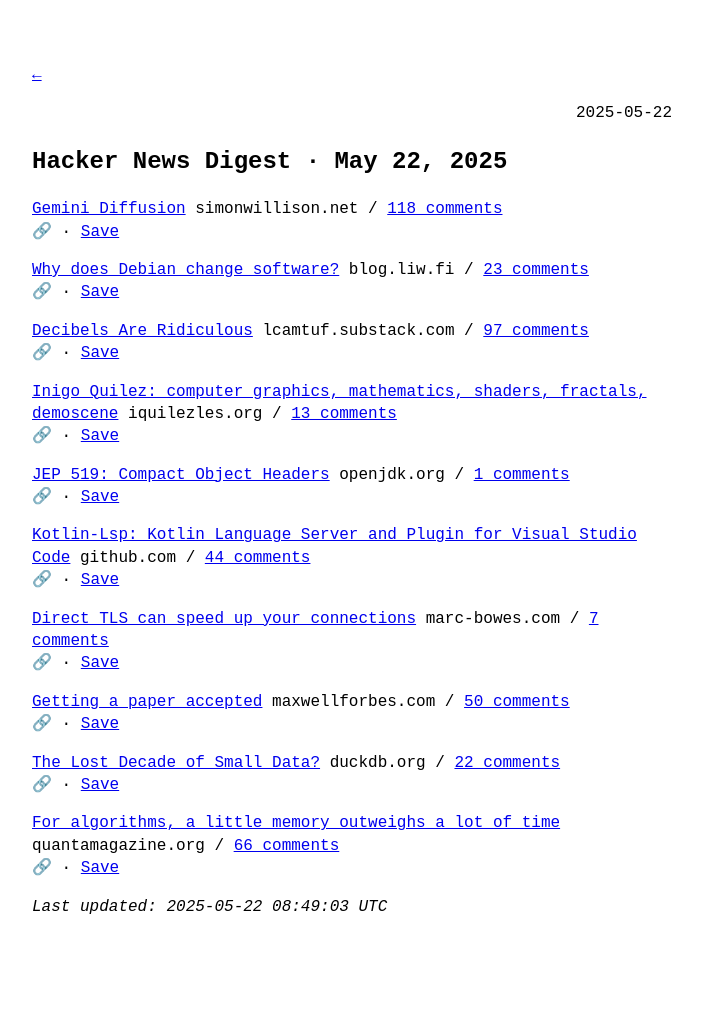
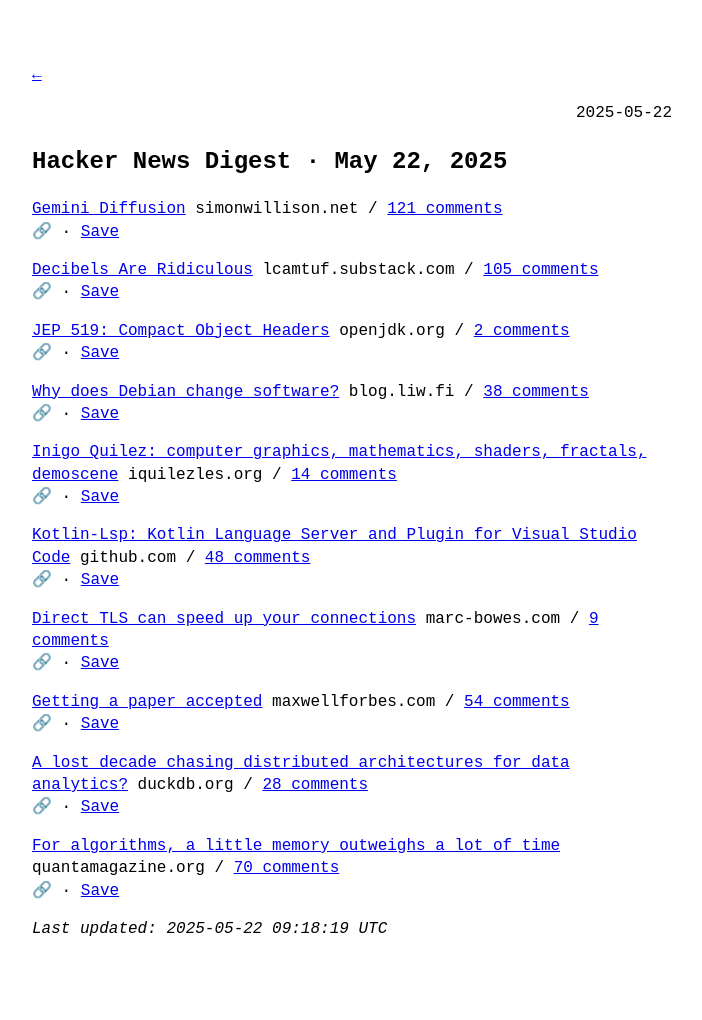
Before and after one commit to syazarilasyraf/hn.syazarilasyraf.com, a Jekyll site: the page built from _posts/2025-05-22-hn.md, in a window 1280 px wide. Shown: the whole page, without its empty margins (288-990 px from the left). Built offline with Jekyll 4.4.1, drawn with Linux system fonts in a browser that asks for light colours; before the commit the page ends 998 px from its top, so only the background shows below that.

```diff
--- a/_posts/2025-05-22-hn.md
+++ b/_posts/2025-05-22-hn.md
@@ -1,38 +1,38 @@
 ---
 title: "Hacker News Digest · May 22, 2025"
-date: 2025-05-22T08:00:00Z
+date: 2025-05-22T09:00:00Z
 layout: post
 ---
 
-[Gemini Diffusion](https://simonwillison.net/2025/May/21/gemini-diffusion/)  simonwillison.net / [118 comments](https://news.ycombinator.com/item?id=44057820)
+[Gemini Diffusion](https://simonwillison.net/2025/May/21/gemini-diffusion/)  simonwillison.net / [121 comments](https://news.ycombinator.com/item?id=44057820)
 🔗 · [Save](https://bookmark.syazarilasyraf.com/bookmarks/new?url=https%3A%2F%2Fsimonwillison.net%2F2025%2FMay%2F21%2Fgemini-diffusion%2F&title=Gemini%20Diffusion)
 
-[Why does Debian change software?](https://blog.liw.fi/posts/2025/why-debian-changes/)  blog.liw.fi / [23 comments](https://news.ycombinator.com/item?id=44059411)
+[Decibels Are Ridiculous](https://lcamtuf.substack.com/p/decibels-are-ridiculous)  lcamtuf.substack.com / [105 comments](https://news.ycombinator.com/item?id=44058778)
+🔗 · [Save](https://bookmark.syazarilasyraf.com/bookmarks/new?url=https%3A%2F%2Flcamtuf.substack.com%2Fp%2Fdecibels-are-ridiculous&title=Decibels%20Are%20Ridiculous)
+
+[JEP 519: Compact Object Headers](https://openjdk.org/jeps/519)  openjdk.org / [2 comments](https://news.ycombinator.com/item?id=44059953)
+🔗 · [Save](https://bookmark.syazarilasyraf.com/bookmarks/new?url=https%3A%2F%2Fopenjdk.org%2Fjeps%2F519&title=JEP%20519%3A%20Compact%20Object%20Headers)
+
+[Why does Debian change software?](https://blog.liw.fi/posts/2025/why-debian-changes/)  blog.liw.fi / [38 comments](https://news.ycombinator.com/item?id=44059411)
 🔗 · [Save](https://bookmark.syazarilasyraf.com/bookmarks/new?url=https%3A%2F%2Fblog.liw.fi%2Fposts%2F2025%2Fwhy-debian-changes%2F&title=Why%20does%20Debian%20change%20software%3F)
 
-[Decibels Are Ridiculous](https://lcamtuf.substack.com/p/decibels-are-ridiculous)  lcamtuf.substack.com / [97 comments](https://news.ycombinator.com/item?id=44058778)
-🔗 · [Save](https://bookmark.syazarilasyraf.com/bookmarks/new?url=https%3A%2F%2Flcamtuf.substack.com%2Fp%2Fdecibels-are-ridiculous&title=Decibels%20Are%20Ridiculous)
-
-[Inigo Quilez: computer graphics, mathematics, shaders, fractals, demoscene](https://iquilezles.org/articles/)  iquilezles.org / [13 comments](https://news.ycombinator.com/item?id=44020107)
+[Inigo Quilez: computer graphics, mathematics, shaders, fractals, demoscene](https://iquilezles.org/articles/)  iquilezles.org / [14 comments](https://news.ycombinator.com/item?id=44020107)
 🔗 · [Save](https://bookmark.syazarilasyraf.com/bookmarks/new?url=https%3A%2F%2Fiquilezles.org%2Farticles%2F&title=Inigo%20Quilez%3A%20computer%20graphics%2C%20mathematics%2C%20shaders%2C%20fractals%2C%20demoscene)
 
-[JEP 519: Compact Object Headers](https://openjdk.org/jeps/519)  openjdk.org / [1 comments](https://news.ycombinator.com/item?id=44059953)
-🔗 · [Save](https://bookmark.syazarilasyraf.com/bookmarks/new?url=https%3A%2F%2Fopenjdk.org%2Fjeps%2F519&title=JEP%20519%3A%20Compact%20Object%20Headers)
-
-[Kotlin-Lsp: Kotlin Language Server and Plugin for Visual Studio Code](https://github.com/Kotlin/kotlin-lsp)  github.com / [44 comments](https://news.ycombinator.com/item?id=44058299)
+[Kotlin-Lsp: Kotlin Language Server and Plugin for Visual Studio Code](https://github.com/Kotlin/kotlin-lsp)  github.com / [48 comments](https://news.ycombinator.com/item?id=44058299)
 🔗 · [Save](https://bookmark.syazarilasyraf.com/bookmarks/new?url=https%3A%2F%2Fgithub.com%2FKotlin%2Fkotlin-lsp&title=Kotlin-Lsp%3A%20Kotlin%20Language%20Server%20and%20Plugin%20for%20Visual%20Studio%20Code)
 
-[Direct TLS can speed up your connections](https://marc-bowes.com/postgres-direct-tls.html)  marc-bowes.com / [7 comments](https://news.ycombinator.com/item?id=44059122)
+[Direct TLS can speed up your connections](https://marc-bowes.com/postgres-direct-tls.html)  marc-bowes.com / [9 comments](https://news.ycombinator.com/item?id=44059122)
 🔗 · [Save](https://bookmark.syazarilasyraf.com/bookmarks/new?url=https%3A%2F%2Fmarc-bowes.com%2Fpostgres-direct-tls.html&title=Direct%20TLS%20can%20speed%20up%20your%20connections)
 
-[Getting a paper accepted](https://maxwellforbes.com/posts/how-to-get-a-paper-accepted/)  maxwellforbes.com / [50 comments](https://news.ycombinator.com/item?id=44057841)
+[Getting a paper accepted](https://maxwellforbes.com/posts/how-to-get-a-paper-accepted/)  maxwellforbes.com / [54 comments](https://news.ycombinator.com/item?id=44057841)
 🔗 · [Save](https://bookmark.syazarilasyraf.com/bookmarks/new?url=https%3A%2F%2Fmaxwellforbes.com%2Fposts%2Fhow-to-get-a-paper-accepted%2F&title=Getting%20a%20paper%20accepted)
 
-[The Lost Decade of Small Data?](https://duckdb.org/2025/05/19/the-lost-decade-of-small-data.html)  duckdb.org / [22 comments](https://news.ycombinator.com/item?id=44027690)
-🔗 · [Save](https://bookmark.syazarilasyraf.com/bookmarks/new?url=https%3A%2F%2Fduckdb.org%2F2025%2F05%2F19%2Fthe-lost-decade-of-small-data.html&title=The%20Lost%20Decade%20of%20Small%20Data%3F)
+[A lost decade chasing distributed architectures for data analytics?](https://duckdb.org/2025/05/19/the-lost-decade-of-small-data.html)  duckdb.org / [28 comments](https://news.ycombinator.com/item?id=44027690)
+🔗 · [Save](https://bookmark.syazarilasyraf.com/bookmarks/new?url=https%3A%2F%2Fduckdb.org%2F2025%2F05%2F19%2Fthe-lost-decade-of-small-data.html&title=A%20lost%20decade%20chasing%20distributed%20architectures%20for%20data%20analytics%3F)
 
-[For algorithms, a little memory outweighs a lot of time](https://www.quantamagazine.org/for-algorithms-a-little-memory-outweighs-a-lot-of-time-20250521/)  quantamagazine.org / [66 comments](https://news.ycombinator.com/item?id=44055347)
+[For algorithms, a little memory outweighs a lot of time](https://www.quantamagazine.org/for-algorithms-a-little-memory-outweighs-a-lot-of-time-20250521/)  quantamagazine.org / [70 comments](https://news.ycombinator.com/item?id=44055347)
 🔗 · [Save](https://bookmark.syazarilasyraf.com/bookmarks/new?url=https%3A%2F%2Fwww.quantamagazine.org%2Ffor-algorithms-a-little-memory-outweighs-a-lot-of-time-20250521%2F&title=For%20algorithms%2C%20a%20little%20memory%20outweighs%20a%20lot%20of%20time)
 
 
-_Last updated: 2025-05-22 08:49:03 UTC_
+_Last updated: 2025-05-22 09:18:19 UTC_
```
